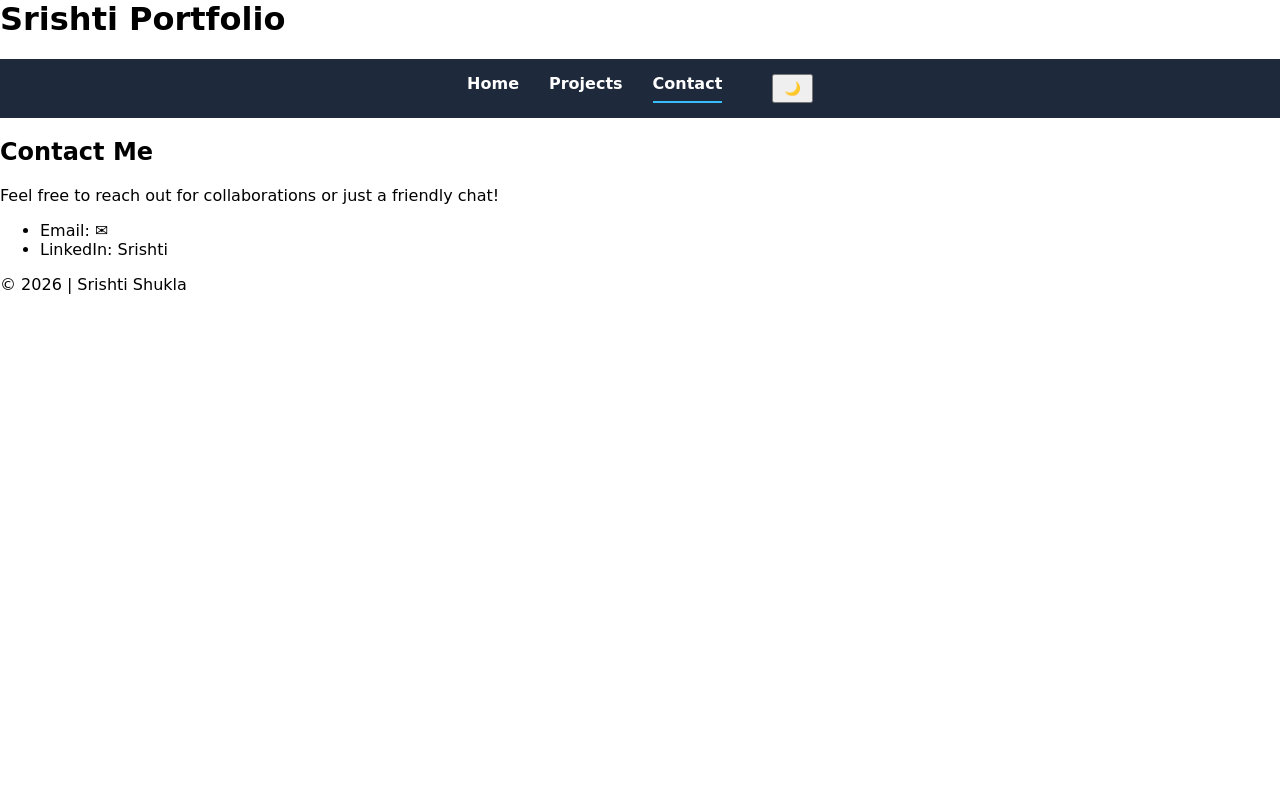
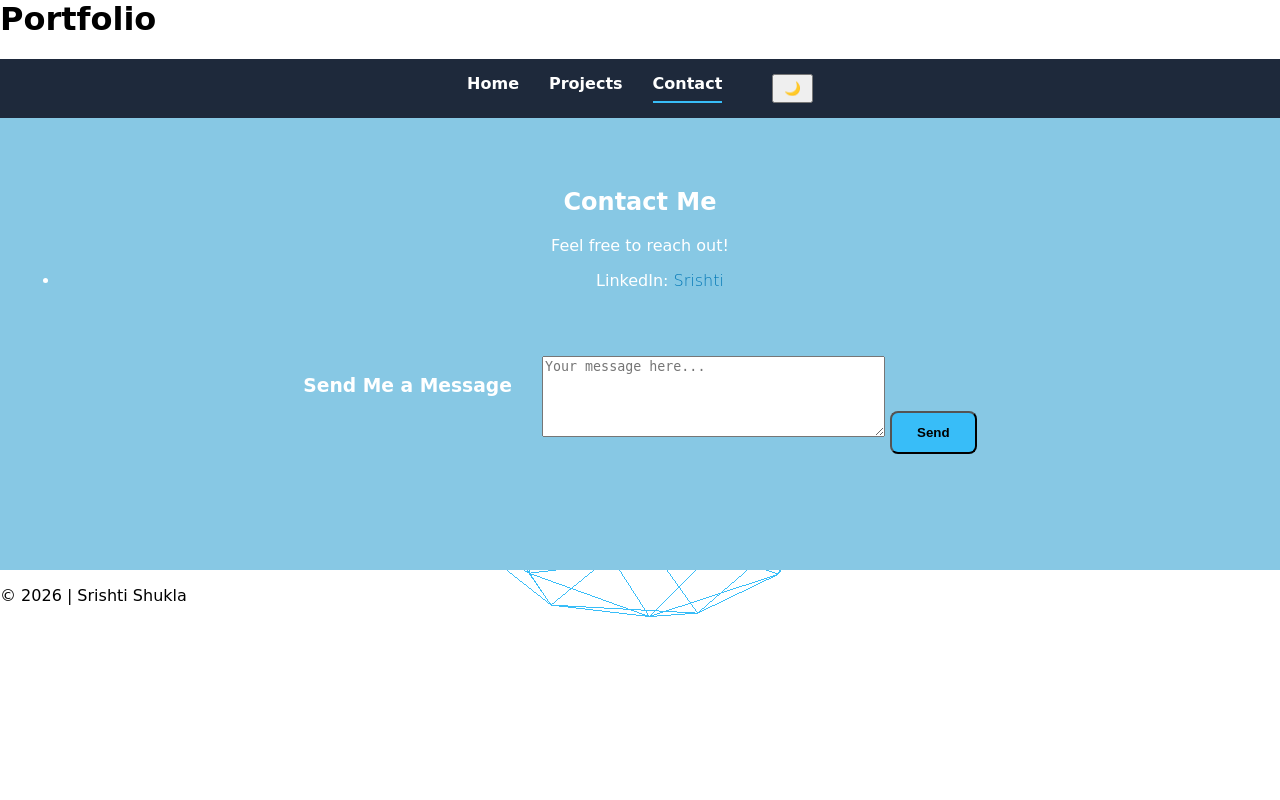
Before and after one commit to sris-14/Portfolio, a Flask app: page /contact in a window 1280 px wide. Run offline with Flask 3, Linux system fonts and the light colour scheme.

Commit message:
Added Changes: UI

```diff
--- a/static/style.css
+++ b/static/style.css
@@ -75,3 +75,37 @@ body.dark-mode {
     background: black;
     color: white;
 }
+#bg-canvas {
+    position: fixed;
+    top: 0;
+    left: 0;
+    width: 100%;
+    height: 100%;
+    z-index: -1;
+}
+
+canvas {
+    display: block;
+}
+
+.contact{
+    /* background: #1e293b; */
+    background: #87c8e4;
+    color: white;
+    padding: 50px 20px;
+    text-align: center;
+}
+
+.contact-form{
+    justify-content: center;
+    display: flex;
+    gap: 30px;
+    padding: 50px 30px;
+}
+
+a{
+    text-decoration: none;
+    color: #0077B5;
+    font-weight: 100;
+    font: bolder;
+}
--- a/templates/base.html
+++ b/templates/base.html
@@ -6,9 +6,11 @@
     <title>{% block title %}{% endblock %}</title>
     <link rel="stylesheet" href="{{url_for('static', filename = 'style.css')}}">
 </head>
+<script src="https://cdnjs.cloudflare.com/ajax/libs/three.js/r128/three.min.js"></script>
 <body>
+    <div id="bg-canvas"></div>
     <header>
-        <h1>Srishti Portfolio</h1>
+        <h1>Portfolio</h1>
     </header>
 
     {# dark mode toggle, nav bar, github link #}
@@ -30,7 +32,7 @@
       <p>© 2026 | Srishti Shukla</p>
     </footer>
 
-
+    {# Dark mode toggle #}
     <script>
         const toggleBtn = document.getElementById("theme-toggle");
         const body = document.body;
@@ -46,6 +48,7 @@
         });
     </script>
 
+    {# Typing effect#}
     <script>
         const textArray = [
             "AI / ML Developer",
@@ -79,5 +82,43 @@
 
         document.addEventListener("DOMContentLoaded", typeEffect);
     </script>
+
+    {# Three.js background animation#}
+    <script>
+        const scene = new THREE.Scene();
+        const camera = new THREE.PerspectiveCamera(75, window.innerWidth/window.innerHeight, 0.1, 1000);
+        const renderer = new THREE.WebGLRenderer({ alpha: true });
+
+        renderer.setSize(window.innerWidth, window.innerHeight);
+        document.getElementById("bg-canvas").appendChild(renderer.domElement);
+
+        const geometry = new THREE.IcosahedronGeometry(2, 1);
+        const material = new THREE.MeshBasicMaterial({
+            color: 0x38bdf8,
+            wireframe: true
+        });
+
+        const crystal = new THREE.Mesh(geometry, material);
+        scene.add(crystal);
+
+        camera.position.z = 5;
+
+        function animate() {
+            requestAnimationFrame(animate);
+
+            crystal.rotation.x += 0.005;
+            crystal.rotation.y += 0.005;
+
+            renderer.render(scene, camera);
+        }
+
+        animate();
+
+        window.addEventListener("resize", () => {
+            camera.aspect = window.innerWidth / window.innerHeight;
+            camera.updateProjectionMatrix();
+            renderer.setSize(window.innerWidth, window.innerHeight);
+        });
+    </script>
 </body>
 </html>
--- a/templates/contact.html
+++ b/templates/contact.html
@@ -8,9 +8,16 @@ Contact - Srishti Portfolio
 {%block content %}
 <section class="contact">
     <h2>Contact Me</h2>
-    <p>Feel free to reach out for collaborations or just a friendly chat!</p>
+    <p>Feel free to reach out!</p>
     <ul>
-        <li>Email: <a href = 'srishtishukla781@gmail.com'></a>&#9993;</li>
-        <li>LinkedIn: <a href = 'https://www.linkedin.com/in/srishtii/'></a>Srishti</li>
-
+        {#<li>Email: <a href = 'srishtishukla781@gmail.com'>&#9993;</a></li>#}
+        <li>LinkedIn: <a href = 'https://www.linkedin.com/in/srishtii/'>Srishti</a></li>
+    </ul>
+    <section class="contact-form">
+        <h3>Send Me a Message</h3>
+        <form action="srishtishukla781@gmail.com" method = 'post'>
+            <textarea placeholder="Your message here..." rows="5" cols="40"></textarea>
+            <button class="btn">Send</button>
+        </form>
+    </section>
 {%endblock%}
--- a/templates/index.html
+++ b/templates/index.html
@@ -6,6 +6,7 @@ Home Page
 {% endblock %}
 
 {% block content %}
+
 <section class="hero">
     <h2>Hi, I'm Srishti 👋</h2>
     <h3><span id="typing"></span></h3>
```
